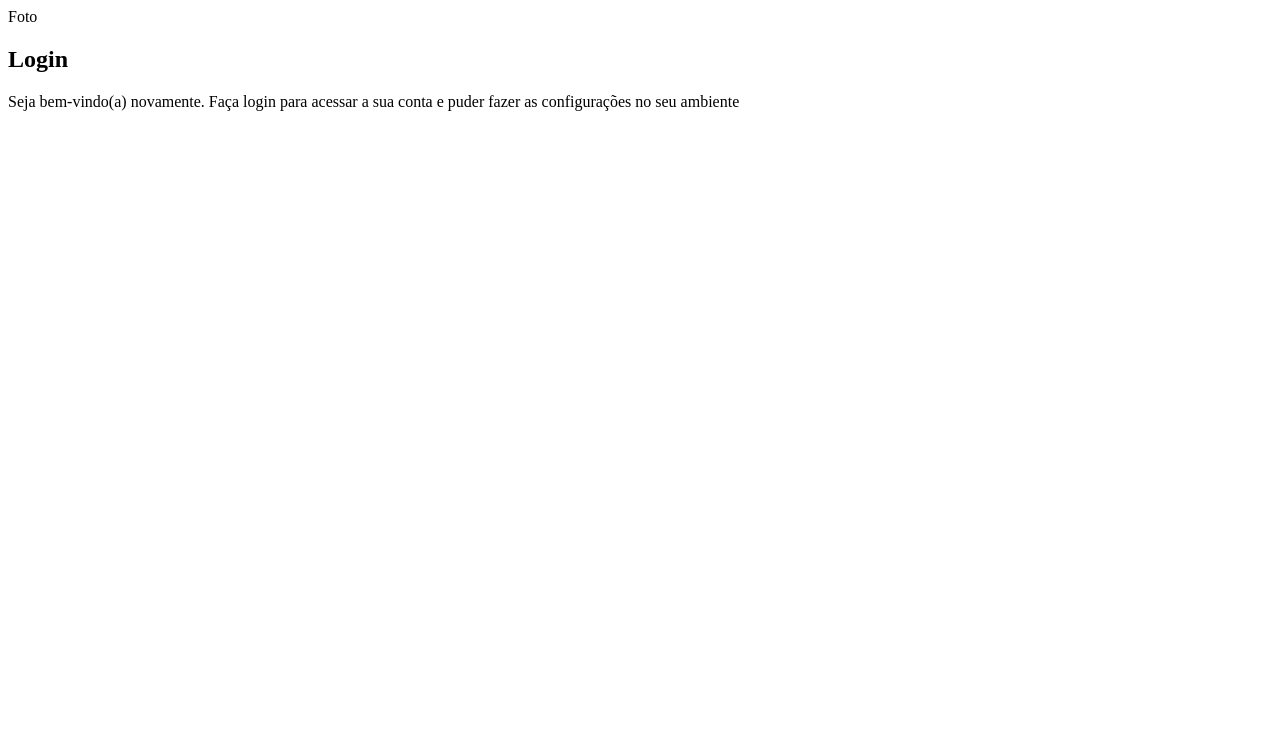
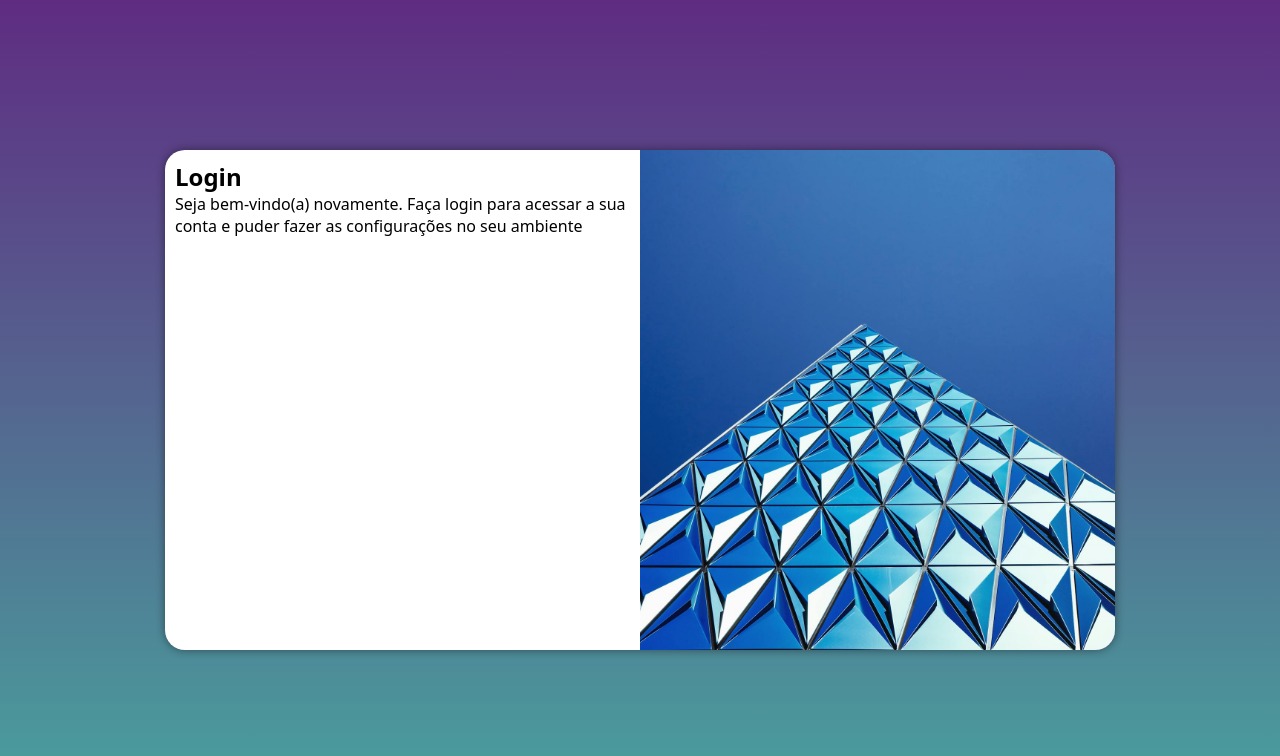
Before and after one commit to tiagodan777/projeto-login-refeito-outra-vez, a plain HTML site: page index.html in a window 1280 px wide. Drawn offline with Linux system fonts and the light colour scheme.

Commit message:
media queries para tablet e grandes ecras

```diff
--- /dev/null
+++ b/estilos/media-query.css
@@ -0,0 +1,43 @@
+@charset "UTF-8";
+
+@media screen and (min-width: 768px) and (max-width: 992px) {
+    body {
+        background-image: linear-gradient(to top, var(--cor0), var(--cor1));
+    }
+
+    section#login {
+        width: 80vw;
+    }
+
+    section#login > div#imagem {
+        float: left;
+        width: 30%;
+        height: 100%;
+    }
+
+    section#login > div#formulario {
+        float: right;
+        width: 70%;
+    }
+}
+
+@media screen and (min-width: 992px) {
+    body {
+        background-image: linear-gradient(to top, var(--cor0), var(--cor1));
+    }
+
+    section#login {
+        width: 950px;
+    }
+
+    section#login > div#imagem {
+        float: right;
+        width: 50%;
+        height: 100%;
+    }
+
+    section#login > div#formulario {
+        float: left;
+        width: 50%;
+    }
+}
--- a/estilos/style.css
+++ b/estilos/style.css
@@ -4,3 +4,50 @@
     --cor0: #49a09d;
     --cor1: #5f2c82;
 }
+
+* {
+    font-family: system-ui, -apple-system, BlinkMacSystemFont, 'Segoe UI', Roboto, Oxygen, Ubuntu, Cantarell, 'Open Sans', 'Helvetica Neue', sans-serif;
+    margin: 0px;
+    padding: 0px;
+    box-sizing: border-box;
+}
+
+body, html {
+    background-color: var(--cor1);
+    height: 100vh;
+    width: 100vw;
+}
+
+main {
+    position: relative;
+    width: 100vw;
+    height: 100vh;
+}
+
+section#login {
+    position: absolute;
+    top: 50%;
+    left: 50%;
+    transform: translate(-50%, -50%);
+    background-color: white;
+    width: 250px;
+    height: 500px;
+    border-radius: 20px;
+    overflow: hidden;
+    box-shadow: 0px 0px 10px rgba(0, 0, 0, 0.45);
+    transition: width 0.5s, height 0.5s;
+    transition-timing-function: ease;
+}
+
+section#login > div#imagem {
+    display: block;
+    background: var(--cor1) url('../imagens/metal.jpg') no-repeat;
+    background-size: cover;
+    background-position: left bottom;
+    height: 200px;
+}
+
+section#login > div#formualrio {
+    display: block;
+    padding: 10px;
+}
--- a/index.html
+++ b/index.html
@@ -5,12 +5,13 @@
     <meta name="viewport" content="width=device-width, initial-scale=1.0">
     <title>Login</title>
     <link rel="stylesheet" href="estilos/style.css">
+    <link rel="stylesheet" href="estilos/media-query.css">
 </head>
 <body>
     <main>
         <section id="login">
             <div id="imagem">
-                Foto
+
             </div>
             <div id="formualrio">
                 <h1>Login</h1>
```
